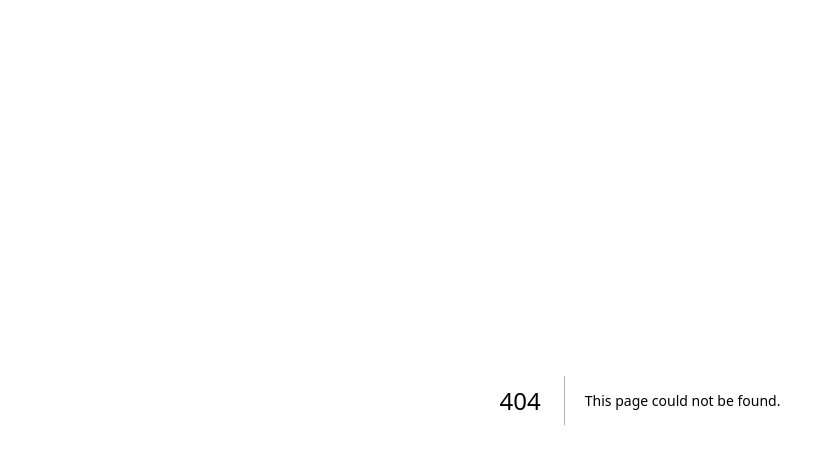
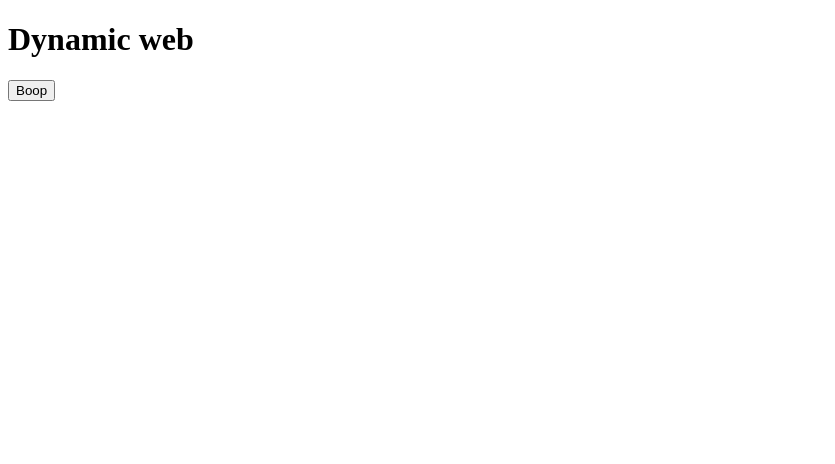
Before and after one commit to jnfrati/testing-turborepo, a Next.js app in the folder apps/web/: page /1 in a window 1280 px wide. Before the commit this address had no page. Shown: the top 464 px of the page, without its empty margins (0-835 px from the left). Built offline with nearby package versions, Linux system fonts and the light colour scheme.

Commit message:
Dynamic on both sites

```diff
--- a/apps/web/next.config.js
+++ b/apps/web/next.config.js
@@ -10,8 +10,14 @@ module.exports = {
   async rewrites() {
     return [
       {
-        source: "/:path*",
-        destination: `/:path*`,
+        source: "/admin/:path*",
+        has: [
+          {
+            type: "host",
+            value: "(?<dynamic>).zifosteam.com",
+          },
+        ],
+        destination: `${BLOG_URL}/blog/:dynamic/:path*`,
       },
       {
         source: "/:path*",
@@ -21,15 +27,7 @@ module.exports = {
             value: "(?<dynamic>).zifosteam.com",
           },
         ],
-        destination: `${BLOG_URL}/blog/:dynamic/:path*`,
-      },
-      {
-        source: "/blog",
-        destination: `${BLOG_URL}/blog`,
-      },
-      {
-        source: "/blog/:path*",
-        destination: `${BLOG_URL}/blog/:path*`,
+        destination: `/:dynamic/:path*`,
       },
     ];
   },
--- /dev/null
+++ b/apps/web/pages/[dynamic]/index.tsx
@@ -0,0 +1,14 @@
+import { useRouter } from "next/router";
+import { Button } from "ui";
+
+export default function Docs() {
+  const { query } = useRouter();
+
+  return (
+    <div>
+      <h1>Dynamic web</h1>
+      {query.dinamic}
+      <Button />
+    </div>
+  );
+}
```
